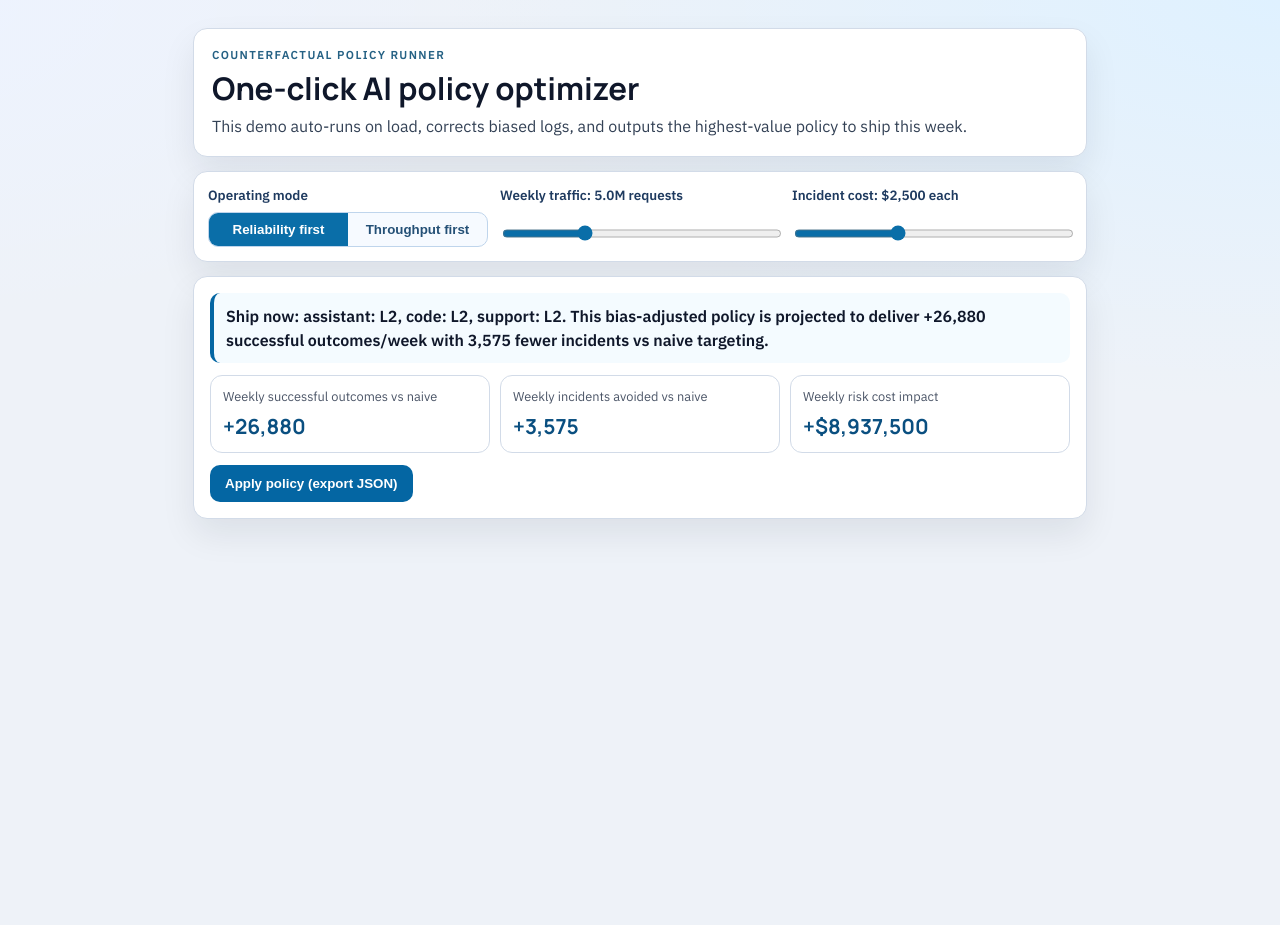
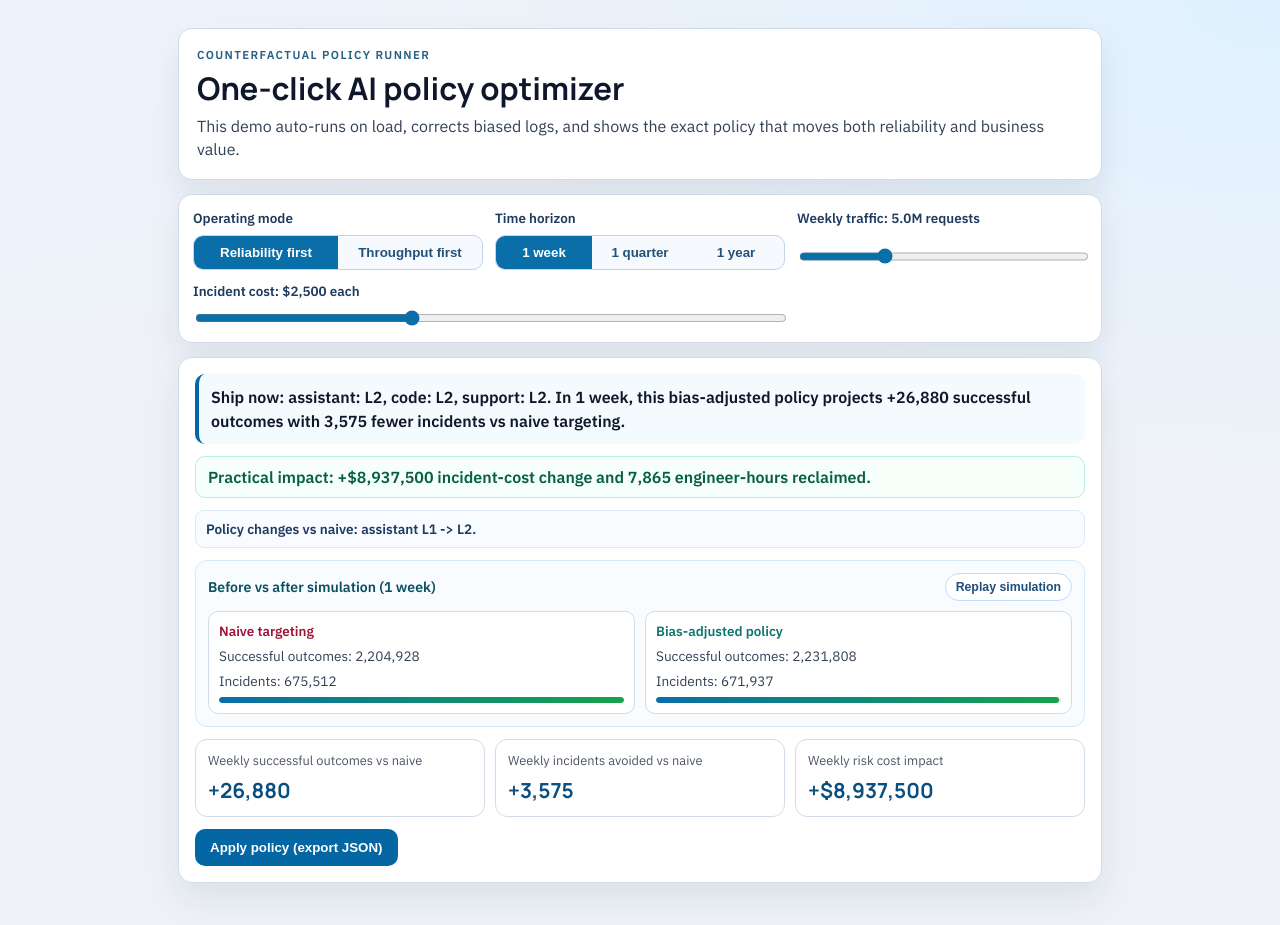
Before and after one commit to KumarNavish/promopilot, a React (Vite) app in the folder frontend/: page / in a window 1280 px wide. Before the commit the page ends 800 px from the top, so only its background shows below. Built offline with nearby package versions, Linux system fonts and the light colour scheme; no server answers.

Commit message:
Add immersive before-after simulation and practical impact framing

```diff
--- a/frontend/src/pages/Home.tsx
+++ b/frontend/src/pages/Home.tsx
@@ -12,9 +12,16 @@ interface MethodRollup {
   safeValue: number;
 }
 
+interface PolicyProjection {
+  successes: number;
+  incidents: number;
+  riskCostUsd: number;
+}
+
 type PolicyMap = Record<string, number>;
 
 type OperatingMode = "reliability" | "throughput";
+type Horizon = "week" | "quarter" | "year";
 
 interface ModeConfig {
   label: string;
@@ -23,18 +30,29 @@ interface ModeConfig {
   incidentPenalty: number;
 }
 
+interface HorizonConfig {
+  label: string;
+  kpiPrefix: string;
+  weeks: number;
+}
+
 interface ImpactScore {
   recommendationLine: string;
-  successLiftWeekly: number;
-  incidentsAvoidedWeekly: number;
-  riskCostImpactUsdWeekly: number;
+  usefulnessLine: string;
+  policyDiffLine: string;
+  successLift: number;
+  incidentsAvoided: number;
+  riskCostImpactUsd: number;
   aiPolicy: PolicyMap;
   naivePolicy: PolicyMap;
+  aiProjection: PolicyProjection;
+  naiveProjection: PolicyProjection;
 }
 
 const DEMO_SEGMENT_BY: SegmentBy = "task_domain";
 const DEFAULT_WEEKLY_REQUESTS = 5_000_000;
 const DEFAULT_INCIDENT_COST_USD = 2500;
+const HOURS_PER_INCIDENT = 2.2;
 
 const MODE_CONFIGS: Record<OperatingMode, ModeConfig> = {
   reliability: {
@@ -51,6 +69,24 @@ const MODE_CONFIGS: Record<OperatingMode, ModeConfig> = {
   }
 };
 
+const HORIZON_CONFIGS: Record<Horizon, HorizonConfig> = {
+  week: {
+    label: "1 week",
+    kpiPrefix: "Weekly",
+    weeks: 1
+  },
+  quarter: {
+    label: "1 quarter",
+    kpiPrefix: "Quarterly",
+    weeks: 13
+  },
+  year: {
+    label: "1 year",
+    kpiPrefix: "Annual",
+    weeks: 52
+  }
+};
+
 function formatInteger(value: number): string {
   return new Intl.NumberFormat("en-US", {
     maximumFractionDigits: 0
@@ -61,13 +97,16 @@ function formatSignedInteger(value: number): string {
   return `${value >= 0 ? "+" : "-"}${formatInteger(Math.abs(value))}`;
 }
 
-function formatSignedCurrency(value: number): string {
-  const abs = new Intl.NumberFormat("en-US", {
+function formatCurrency(value: number): string {
+  return new Intl.NumberFormat("en-US", {
     style: "currency",
     currency: "USD",
     maximumFractionDigits: 0
-  }).format(Math.abs(value));
-  return `${value >= 0 ? "+" : "-"}${abs}`;
+  }).format(value);
+}
+
+function formatSignedCurrency(value: number): string {
+  return `${value >= 0 ? "+" : "-"}${formatCurrency(Math.abs(value))}`;
 }
 
 function cleanSegment(segment: string): string {
@@ -138,6 +177,19 @@ function buildPolicyPhrase(policy: PolicyMap): string {
     .join(", ");
 }
 
+function buildPolicyDiffLine(naivePolicy: PolicyMap, aiPolicy: PolicyMap): string {
+  const changed = Object.keys(aiPolicy)
+    .sort()
+    .filter((segment) => aiPolicy[segment] !== naivePolicy[segment])
+    .map((segment) => `${cleanSegment(segment)} L${naivePolicy[segment]} -> L${aiPolicy[segment]}`);
+
+  if (changed.length === 0) {
+    return "Policy changes vs naive: none; gains come from better counterfactual ranking.";
+  }
+
+  return `Policy changes vs naive: ${changed.join(" | ")}.`;
+}
+
 function policyToRules(policy: PolicyMap): Array<{ segment: string; policy_level: number }> {
   return Object.entries(policy)
     .sort(([a], [b]) => a.localeCompare(b))
@@ -147,34 +199,71 @@ function policyToRules(policy: PolicyMap): Array<{ segment: string; policy_level
     }));
 }
 
+function useAnimatedNumber(target: number, animationKey: string, durationMs = 650): number {
+  const [value, setValue] = useState(target);
+  const previousTargetRef = useRef(target);
+
+  useEffect(() => {
+    const startValue = previousTargetRef.current;
+    const start = performance.now();
+    const delta = target - startValue;
+    let frameId = 0;
+
+    const tick = (now: number) => {
+      const progress = Math.min((now - start) / durationMs, 1);
+      const eased = 1 - (1 - progress) ** 3;
+      setValue(startValue + delta * eased);
+
+      if (progress < 1) {
+        frameId = window.requestAnimationFrame(tick);
+      } else {
+        previousTargetRef.current = target;
+      }
+    };
+
+    frameId = window.requestAnimationFrame(tick);
+
+    return () => {
+      window.cancelAnimationFrame(frameId);
+    };
+  }, [animationKey, durationMs, target]);
+
+  return value;
+}
+
 function exportPolicyBundle(params: {
   dr: RecommendResponse;
   score: ImpactScore;
   mode: OperatingMode;
+  horizon: Horizon;
   weeklyRequests: number;
   incidentCostUsd: number;
 }): void {
-  const { dr, score, mode, weeklyRequests, incidentCostUsd } = params;
-  const config = MODE_CONFIGS[mode];
+  const { dr, score, mode, horizon, weeklyRequests, incidentCostUsd } = params;
+  const modeConfig = MODE_CONFIGS[mode];
+  const horizonConfig = HORIZON_CONFIGS[horizon];
 
   const bundle = {
     generated_at_utc: new Date().toISOString(),
     artifact_version: dr.artifact_version,
     scenario: {
       mode,
-      mode_label: config.label,
-      objective: config.objective,
+      mode_label: modeConfig.label,
+      horizon,
+      horizon_label: horizonConfig.label,
+      objective: modeConfig.objective,
       segment_by: DEMO_SEGMENT_BY,
-      max_policy_level: config.maxPolicyLevel,
-      incident_penalty: config.incidentPenalty,
+      max_policy_level: modeConfig.maxPolicyLevel,
+      incident_penalty: modeConfig.incidentPenalty,
       weekly_requests: weeklyRequests,
       incident_cost_usd: incidentCostUsd
     },
     recommendation: score.recommendationLine,
-    impact_vs_naive_weekly: {
-      successful_responses: Math.round(score.successLiftWeekly),
-      incidents_avoided: Math.round(score.incidentsAvoidedWeekly),
-      risk_cost_impact_usd: Math.round(score.riskCostImpactUsdWeekly)
+    operational_usefulness: score.usefulnessLine,
+    impact_vs_naive: {
+      successful_outcomes: Math.round(score.successLift),
+      incidents_avoided: Math.round(score.incidentsAvoided),
+      risk_cost_impact_usd: Math.round(score.riskCostImpactUsd)
     },
     recommended_rules: policyToRules(score.aiPolicy),
     naive_reference_rules: policyToRules(score.naivePolicy)
@@ -192,13 +281,16 @@ function exportPolicyBundle(params: {
 
 export function Home(): JSX.Element {
   const [mode, setMode] = useState<OperatingMode>("reliability");
+  const [horizon, setHorizon] = useState<Horizon>("week");
   const [weeklyRequests, setWeeklyRequests] = useState<number>(DEFAULT_WEEKLY_REQUESTS);
   const [incidentCostUsd, setIncidentCostUsd] = useState<number>(DEFAULT_INCIDENT_COST_USD);
   const [loading, setLoading] = useState(false);
   const [results, setResults] = useState<{ naive?: RecommendResponse; dr?: RecommendResponse }>({});
   const [error, setError] = useState<UiError | null>(null);
+  const [replayTick, setReplayTick] = useState(0);
 
-  const config = MODE_CONFIGS[mode];
+  const modeConfig = MODE_CONFIGS[mode];
+  const horizonConfig = HORIZON_CONFIGS[horizon];
 
   const runAnalysis = useCallback(async (): Promise<void> => {
     setLoading(true);
@@ -207,14 +299,14 @@ export function Home(): JSX.Element {
     try {
       const [naive, dr] = await Promise.all([
         recommendPolicy({
-          objective: config.objective,
-          max_policy_level: config.maxPolicyLevel,
+          objective: modeConfig.objective,
+          max_policy_level: modeConfig.maxPolicyLevel,
           segment_by: DEMO_SEGMENT_BY,
           method: "naive"
         }),
         recommendPolicy({
-          objective: config.objective,
-          max_policy_level: config.maxPolicyLevel,
+          objective: modeConfig.objective,
+          max_policy_level: modeConfig.maxPolicyLevel,
           segment_by: DEMO_SEGMENT_BY,
           method: "dr"
         })
@@ -233,7 +325,7 @@ export function Home(): JSX.Element {
     } finally {
       setLoading(false);
     }
-  }, [config.maxPolicyLevel, config.objective]);
+  }, [modeConfig.maxPolicyLevel, modeConfig.objective]);
 
   const autoRunRef = useRef(false);
   useEffect(() => {
@@ -251,34 +343,70 @@ export function Home(): JSX.Element {
       return null;
     }
 
-    const naivePolicy = optimizePolicy(results.naive, config.objective, config.maxPolicyLevel, config.incidentPenalty);
-    const aiPolicy = optimizePolicy(results.dr, config.objective, config.maxPolicyLevel, config.incidentPenalty);
+    const naivePolicy = optimizePolicy(results.naive, modeConfig.objective, modeConfig.maxPolicyLevel, modeConfig.incidentPenalty);
+    const aiPolicy = optimizePolicy(results.dr, modeConfig.objective, modeConfig.maxPolicyLevel, modeConfig.incidentPenalty);
 
     const naiveEvalByDr = evaluatePolicy(results.dr, naivePolicy);
     const aiEvalByDr = evaluatePolicy(results.dr, aiPolicy);
 
-    const weeklyFactor = weeklyRequests / 10_000;
-    const successLiftWeekly = (aiEvalByDr.successes - naiveEvalByDr.successes) * weeklyFactor;
-    const incidentsAvoidedWeekly = (naiveEvalByDr.incidents - aiEvalByDr.incidents) * weeklyFactor;
-    const riskCostImpactUsdWeekly = incidentsAvoidedWeekly * incidentCostUsd;
+    const trafficFactor = (weeklyRequests / 10_000) * horizonConfig.weeks;
+
+    const naiveProjection: PolicyProjection = {
+      successes: naiveEvalByDr.successes * trafficFactor,
+      incidents: naiveEvalByDr.incidents * trafficFactor,
+      riskCostUsd: naiveEvalByDr.incidents * trafficFactor * incidentCostUsd
+    };
+
+    const aiProjection: PolicyProjection = {
+      successes: aiEvalByDr.successes * trafficFactor,
+      incidents: aiEvalByDr.incidents * trafficFactor,
+      riskCostUsd: aiEvalByDr.incidents * trafficFactor * incidentCostUsd
+    };
+
+    const successLift = aiProjection.successes - naiveProjection.successes;
+    const incidentsAvoided = naiveProjection.incidents - aiProjection.incidents;
+    const riskCostImpactUsd = naiveProjection.riskCostUsd - aiProjection.riskCostUsd;
 
     const policyPhrase = buildPolicyPhrase(aiPolicy);
     const incidentPhrase =
-      incidentsAvoidedWeekly >= 0
-        ? `${formatInteger(incidentsAvoidedWeekly)} fewer incidents`
-        : `${formatInteger(Math.abs(incidentsAvoidedWeekly))} additional incidents`;
+      incidentsAvoided >= 0
+        ? `${formatInteger(incidentsAvoided)} fewer incidents`
+        : `${formatInteger(Math.abs(incidentsAvoided))} additional incidents`;
+
+    const reclaimedHours = incidentsAvoided * HOURS_PER_INCIDENT;
+    const hoursPhrase =
+      reclaimedHours >= 0
+        ? `${formatInteger(reclaimedHours)} engineer-hours reclaimed`
+        : `${formatInteger(Math.abs(reclaimedHours))} extra engineer-hours consumed`;
 
     return {
-      recommendationLine: `Ship now: ${policyPhrase}. This bias-adjusted policy is projected to deliver ${formatSignedInteger(
-        successLiftWeekly
-      )} successful outcomes/week with ${incidentPhrase} vs naive targeting.`,
-      successLiftWeekly,
-      incidentsAvoidedWeekly,
-      riskCostImpactUsdWeekly,
+      recommendationLine: `Ship now: ${policyPhrase}. In ${horizonConfig.label}, this bias-adjusted policy projects ${formatSignedInteger(
+        successLift
+      )} successful outcomes with ${incidentPhrase} vs naive targeting.`,
+      usefulnessLine: `Practical impact: ${formatSignedCurrency(riskCostImpactUsd)} incident-cost change and ${hoursPhrase}.`,
+      policyDiffLine: buildPolicyDiffLine(naivePolicy, aiPolicy),
+      successLift,
+      incidentsAvoided,
+      riskCostImpactUsd,
       aiPolicy,
-      naivePolicy
+      naivePolicy,
+      aiProjection,
+      naiveProjection
     };
-  }, [config.incidentPenalty, config.maxPolicyLevel, config.objective, incidentCostUsd, results.dr, results.naive, weeklyRequests]);
+  }, [horizonConfig.label, horizonConfig.weeks, incidentCostUsd, modeConfig.incidentPenalty, modeConfig.maxPolicyLevel, modeConfig.objective, results.dr, results.naive, weeklyRequests]);
+
+  const animationKey = `${mode}|${horizon}|${weeklyRequests}|${incidentCostUsd}|${replayTick}`;
+  const animatedSuccessLift = useAnimatedNumber(score?.successLift ?? 0, animationKey);
+  const animatedIncidentsAvoided = useAnimatedNumber(score?.incidentsAvoided ?? 0, animationKey);
+  const animatedRiskCost = useAnimatedNumber(score?.riskCostImpactUsd ?? 0, animationKey);
+  const animatedNaiveIncidents = useAnimatedNumber(score?.naiveProjection.incidents ?? 0, animationKey);
+  const animatedAiIncidents = useAnimatedNumber(score?.aiProjection.incidents ?? 0, animationKey);
+  const animatedNaiveSuccess = useAnimatedNumber(score?.naiveProjection.successes ?? 0, animationKey);
+  const animatedAiSuccess = useAnimatedNumber(score?.aiProjection.successes ?? 0, animationKey);
+
+  const incidentBarMax = Math.max(score?.naiveProjection.incidents ?? 0, score?.aiProjection.incidents ?? 0, 1);
+  const naiveIncidentWidth = ((score?.naiveProjection.incidents ?? 0) / incidentBarMax) * 100;
+  const aiIncidentWidth = ((score?.aiProjection.incidents ?? 0) / incidentBarMax) * 100;
 
   const weeklyRequestsMillions = weeklyRequests / 1_000_000;
 
@@ -288,7 +416,7 @@ export function Home(): JSX.Element {
         <p className="eyebrow">Counterfactual policy runner</p>
         <h1>One-click AI policy optimizer</h1>
         <p className="hero-copy" data-testid="single-story">
-          This demo auto-runs on load, corrects biased logs, and outputs the highest-value policy to ship this week.
+          This demo auto-runs on load, corrects biased logs, and shows the exact policy that moves both reliability and business value.
         </p>
       </header>
 
@@ -311,6 +439,23 @@ export function Home(): JSX.Element {
         </div>
 
         <div className="field">
+          <p className="field-label">Time horizon</p>
+          <div className="mode-toggle" role="tablist" aria-label="Time horizon">
+            {(["week", "quarter", "year"] as Horizon[]).map((option) => (
+              <button
+                key={option}
+                type="button"
+                className={`mode-pill ${horizon === option ? "active" : ""}`}
+                onClick={() => setHorizon(option)}
+                data-testid={`horizon-${option}`}
+              >
+                {HORIZON_CONFIGS[option].label}
+              </button>
+            ))}
+          </div>
+        </div>
+
+        <div className="field">
           <label className="field-label" htmlFor="weekly-requests">
             Weekly traffic: {weeklyRequestsMillions.toFixed(1)}M requests
           </label>
@@ -326,7 +471,7 @@ export function Home(): JSX.Element {
           />
         </div>
 
-        <div className="field">
+        <div className="field span-two">
           <label className="field-label" htmlFor="incident-cost">
             Incident cost: ${formatInteger(incidentCostUsd)} each
           </label>
@@ -361,21 +506,61 @@ export function Home(): JSX.Element {
           <p className="recommendation-line" data-testid="recommendation-line">
             {score.recommendationLine}
           </p>
+          <p className="usefulness-line" data-testid="usefulness-line">
+            {score.usefulnessLine}
+          </p>
+          <p className="policy-diff-line" data-testid="policy-diff-line">
+            {score.policyDiffLine}
+          </p>
+
+          <section className="impact-strip" data-testid="impact-strip">
+            <div className="impact-strip-header">
+              <p>Before vs after simulation ({horizonConfig.label})</p>
+              <button
+                type="button"
+                className="replay-button"
+                onClick={() => setReplayTick((prev) => prev + 1)}
+                data-testid="replay-simulation"
+              >
+                Replay simulation
+              </button>
+            </div>
+
+            <div className="impact-grid">
+              <article className="impact-card naive" data-testid="naive-card">
+                <p className="impact-card-title">Naive targeting</p>
+                <p className="impact-card-metric">Successful outcomes: {formatInteger(animatedNaiveSuccess)}</p>
+                <p className="impact-card-metric">Incidents: {formatInteger(animatedNaiveIncidents)}</p>
+                <div className="impact-meter" aria-hidden="true">
+                  <span style={{ width: `${naiveIncidentWidth}%` }} />
+                </div>
+              </article>
+
+              <article className="impact-card ai" data-testid="ai-card">
+                <p className="impact-card-title">Bias-adjusted policy</p>
+                <p className="impact-card-metric">Successful outcomes: {formatInteger(animatedAiSuccess)}</p>
+                <p className="impact-card-metric">Incidents: {formatInteger(animatedAiIncidents)}</p>
+                <div className="impact-meter" aria-hidden="true">
+                  <span style={{ width: `${aiIncidentWidth}%` }} />
+                </div>
+              </article>
+            </div>
+          </section>
 
           <div className="kpi-row">
             <article className="kpi-card" data-testid="kpi-success">
-              <p>Weekly successful outcomes vs naive</p>
-              <strong>{formatSignedInteger(score.successLiftWeekly)}</strong>
+              <p>{horizonConfig.kpiPrefix} successful outcomes vs naive</p>
+              <strong>{formatSignedInteger(animatedSuccessLift)}</strong>
             </article>
 
             <article className="kpi-card" data-testid="kpi-incidents">
-              <p>Weekly incidents avoided vs naive</p>
-              <strong>{formatSignedInteger(score.incidentsAvoidedWeekly)}</strong>
+              <p>{horizonConfig.kpiPrefix} incidents avoided vs naive</p>
+              <strong>{formatSignedInteger(animatedIncidentsAvoided)}</strong>
             </article>
 
             <article className="kpi-card" data-testid="kpi-risk-cost">
-              <p>Weekly risk cost impact</p>
-              <strong>{formatSignedCurrency(score.riskCostImpactUsdWeekly)}</strong>
+              <p>{horizonConfig.kpiPrefix} risk cost impact</p>
+              <strong>{formatSignedCurrency(animatedRiskCost)}</strong>
             </article>
           </div>
 
@@ -387,6 +572,7 @@ export function Home(): JSX.Element {
                 dr: results.dr!,
                 score,
                 mode,
+                horizon,
                 weeklyRequests,
                 incidentCostUsd
               })
--- a/frontend/src/styles.css
+++ b/frontend/src/styles.css
@@ -8,6 +8,8 @@
   --line: #d2dbe8;
   --accent: #0466a3;
   --accent-strong: #0a4f80;
+  --good: #0f766e;
+  --alert: #9f1239;
   --shadow: 0 16px 34px rgba(15, 23, 42, 0.08);
 }
 
@@ -30,7 +32,7 @@ body {
 }
 
 .page-shell {
-  max-width: 930px;
+  max-width: 960px;
   margin: 0 auto;
   padding: 28px 18px 42px;
   display: grid;
@@ -87,6 +89,10 @@ h1 {
 .field {
   display: grid;
   gap: 8px;
+}
+
+.field.span-two {
+  grid-column: span 2;
 }
 
 .field-label {
@@ -161,6 +167,112 @@ input[type="range"] {
   font-weight: 700;
 }
 
+.usefulness-line {
+  margin: 0;
+  padding: 10px 12px;
+  border-radius: 10px;
+  background: #f7fffb;
+  border: 1px solid #b6efe0;
+  color: #065f46;
+  font-weight: 700;
+}
+
+.policy-diff-line {
+  margin: 0;
+  padding: 9px 10px;
+  border-radius: 9px;
+  border: 1px solid #dbeafe;
+  background: #f8fbff;
+  color: #1e3a5f;
+  font-size: 0.85rem;
+  font-weight: 600;
+}
+
+.impact-strip {
+  border: 1px solid #d4e8f8;
+  border-radius: 12px;
+  padding: 12px;
+  background: #f8fcff;
+  display: grid;
+  gap: 10px;
+}
+
+.impact-strip-header {
+  display: flex;
+  align-items: center;
+  justify-content: space-between;
+  gap: 10px;
+}
+
+.impact-strip-header p {
+  margin: 0;
+  font-weight: 700;
+  color: #0b4f60;
+  font-size: 0.88rem;
+}
+
+.replay-button {
+  border: 1px solid #bfdbfe;
+  background: #ffffff;
+  color: #1d4f7a;
+  border-radius: 999px;
+  font-size: 0.77rem;
+  font-weight: 700;
+  padding: 6px 10px;
+  cursor: pointer;
+}
+
+.impact-grid {
+  display: grid;
+  grid-template-columns: repeat(2, minmax(0, 1fr));
+  gap: 10px;
+}
+
+.impact-card {
+  border: 1px solid var(--line);
+  border-radius: 10px;
+  background: #ffffff;
+  padding: 10px;
+  display: grid;
+  gap: 7px;
+}
+
+.impact-card-title {
+  margin: 0;
+  font-weight: 700;
+  font-size: 0.84rem;
+}
+
+.impact-card.naive .impact-card-title {
+  color: var(--alert);
+}
+
+.impact-card.ai .impact-card-title {
+  color: var(--good);
+}
+
+.impact-card-metric {
+  margin: 0;
+  font-size: 0.85rem;
+  color: #334155;
+}
+
+.impact-meter {
+  width: 100%;
+  height: 6px;
+  border-radius: 999px;
+  background: #e2e8f0;
+  overflow: hidden;
+}
+
+.impact-meter span {
+  display: block;
+  height: 100%;
+  border-radius: 999px;
+  background: linear-gradient(90deg, #0a6ea8, #16a34a);
+  transition: width 320ms ease;
+}
+
 .kpi-row {
   display: grid;
   grid-template-columns: repeat(3, minmax(0, 1fr));
@@ -203,10 +315,20 @@ input[type="range"] {
   .controls {
     grid-template-columns: 1fr;
   }
+
+  .field.span-two {
+    grid-column: span 1;
+  }
 }
 
 @media (max-width: 860px) {
+  .impact-grid,
   .kpi-row {
     grid-template-columns: 1fr;
   }
+
+  .impact-strip-header {
+    align-items: flex-start;
+    flex-direction: column;
+  }
 }
```
Also changed, not shown: 1 other file (tests, documents, lock files or other folders).
